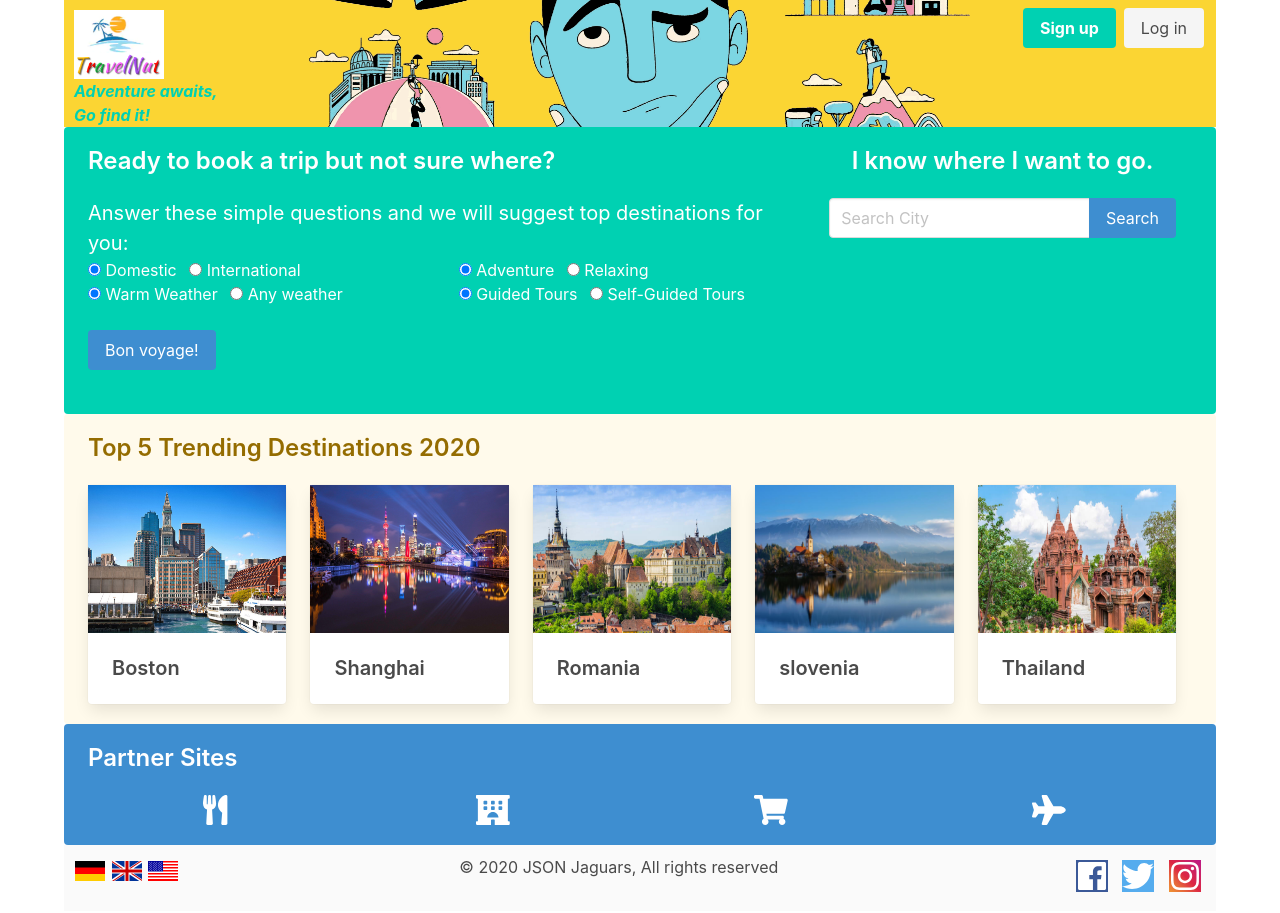
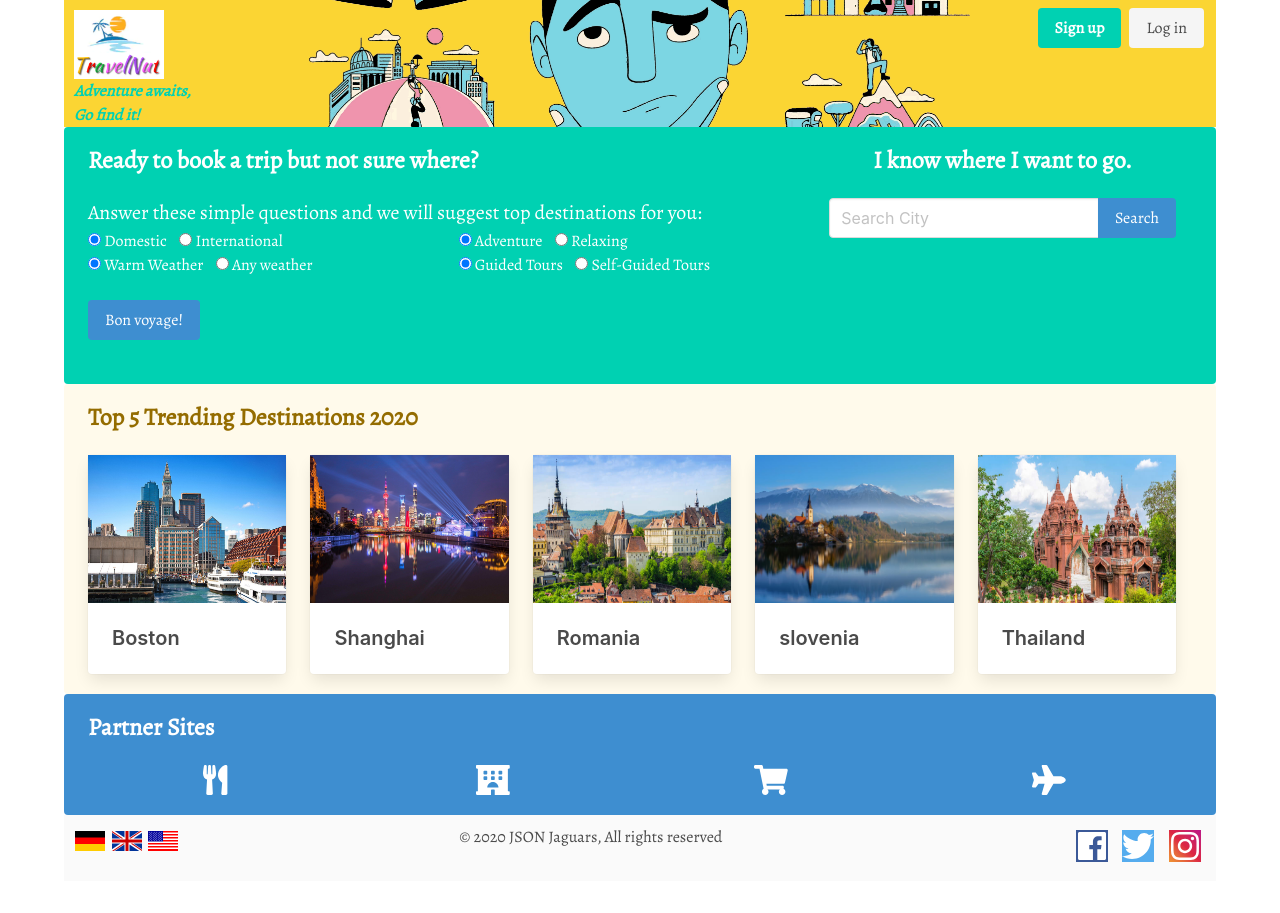
Before and after one commit to smeruva1/TravelNut, a plain HTML site: page index.html in a window 1280 px wide. After the commit the page ends 883 px from the top, so only its background shows below. Drawn offline with nearby package versions, Linux system fonts and the light colour scheme.

Commit message:
Added Google font Alegreya

```diff
--- a/index.html
+++ b/index.html
@@ -17,10 +17,15 @@
         <script src="https://unpkg.com/leaflet@1.6.0/dist/leaflet.js"
             integrity="sha512-gZwIG9x3wUXg2hdXF6+rVkLF/0Vi9U8D2Ntg4Ga5I5BZpVkVxlJWbSQtXPSiUTtC0TjtGOmxa1AJPuV0CPthew=="
             crossorigin=""></script>
+        <link href="https://fonts.googleapis.com/css?family=Alegreya&display=swap" rel="stylesheet">
 
     </head>
 
     <style>
+        .css-selector {
+            font-family: 'Alegreya', serif;
+        }
+
         .weatherbox {
             font-size: 30px;
         }
@@ -146,10 +151,10 @@
                                 <img src="images/TravelNutLogo2.png" class="logo" id="travellogo"
                                     style="max-width:100px;">
                             </figure>
-                            <h2 class="is-italic has-text-weight-bold has-text-primary travelSlogan">
+                            <h2 class="is-italic has-text-weight-bold has-text-primary travelSlogan" style="font-family: 'Alegreya', serif;">
                                 Adventure awaits,
                             </h2>
-                            <h2 class="is-italic has-text-weight-bold has-text-primary travelSlogan">
+                            <h2 class="is-italic has-text-weight-bold has-text-primary travelSlogan" style="font-family: 'Alegreya', serif;">
                                 Go find it!
                             </h2>
                         </div>
@@ -161,9 +166,9 @@
                                     <div class="navbar-item">
                                         <div class="buttons">
                                             <a class="button is-primary">
-                                                <strong>Sign up</strong>
+                                                <strong style="font-family: 'Alegreya', serif;">Sign up</strong>
                                             </a>
-                                            <a class="button is-light">
+                                            <a class="button is-light" style="font-family: 'Alegreya', serif;">
                                                 Log in
                                             </a>
                                         </div>
@@ -182,37 +187,37 @@
                     <div class="columns">
                         <div class="column is-8">
 
-                            <h1 class="title is-size-4">Ready to book a trip but not sure where?</h1>
-                            <p class="is-size-5">
+                            <h1 class="title is-size-4" style="font-family: 'Alegreya', serif;">Ready to book a trip but not sure where?</h1>
+                            <p class="is-size-5" style="font-family: 'Alegreya', serif;">
                                 Answer these simple questions and we will suggest top destinations for you:
 
                                 <div class="columns">
                                     <div class="column">
                                         <div class="control">
-                                            <label class="radio">
+                                            <label class="radio" style="font-family: 'Alegreya', serif;">
                                                 <input type="radio" name="domesticInternational" value="Domestic"
                                                     checked>
                                                 Domestic
                                             </label>
-                                            <label class="radio">
+                                            <label class="radio" style="font-family: 'Alegreya', serif;">
                                                 <input type="radio" name="domesticInternational" value="International">
                                                 International
                                             </label>
                                         </div>
 
                                         <div class="control">
-                                            <label class="radio">
+                                            <label class="radio" style="font-family: 'Alegreya', serif;">
                                                 <input type="radio" name="weather" value="WarmWeather" checked>
                                                 Warm Weather
                                             </label>
-                                            <label class="radio">
+                                            <label class="radio" style="font-family: 'Alegreya', serif;">
                                                 <input type="radio" name="weather" value="AnyWeather">
                                                 Any weather
                                             </label>
                                         </div>
                                         <br>
                                         <div class="buttons">
-                                            <button class="button is-info" id="search-city-radio">Bon voyage!</button>
+                                            <button class="button is-info" style="font-family: 'Alegreya', serif;" id="search-city-radio">Bon voyage!</button>
                                         </div>
                                     </div>
 
@@ -220,22 +225,22 @@
 
                                     <div class="column">
                                         <div class="control">
-                                            <label class="radio">
+                                            <label class="radio" style="font-family: 'Alegreya', serif;">
                                                 <input type="radio" name="AdventureRelaxing" checked>
                                                 Adventure
                                             </label>
-                                            <label class="radio">
+                                            <label class="radio"style="font-family: 'Alegreya', serif;">
                                                 <input type="radio" name="AdventureRelaxing">
                                                 Relaxing
                                             </label>
                                         </div>
 
                                         <div class="control">
-                                            <label class="radio">
+                                            <label class="radio" style="font-family: 'Alegreya', serif;">
                                                 <input type="radio" name="guidedtoursSelf" checked>
                                                 Guided Tours
                                             </label>
-                                            <label class="radio">
+                                            <label class="radio" style="font-family: 'Alegreya', serif;">
                                                 <input type="radio" name="guidedtoursSelf">
                                                 Self-Guided Tours
                                             </label>
@@ -246,14 +251,14 @@
                         </div>
 
                         <div class="column" style="text-align:center;">
-                            <h1 class="title is-size-4">I know where I want to go.</h1>
+                            <h1 class="title is-size-4" style="font-family: 'Alegreya', serif;">I know where I want to go.</h1>
 
                             <div class="field  has-addons has-addons-centered">
                                 <div class="control" style="text-align:center;">
                                     <input class="input" id="search-input" type="text" placeholder="Search City">
                                 </div>
                                 <div class="control">
-                                    <a class="button is-info" id="add-city">
+                                    <a class="button is-info" id="add-city" style="font-family: 'Alegreya', serif;">
                                         Search
                                     </a>
                                 </div>
@@ -266,7 +271,7 @@
             <!--Trending section-->
             <section class="section reduce-padding-margin-to-0" id="Trending">
                 <div class="container notification is-warning is-light">
-                    <h1 class="title is-size-4">Top 5 Trending Destinations 2020</h1>
+                    <h1 class="title is-size-4" style="font-family: 'Alegreya', serif;">Top 5 Trending Destinations 2020</h1>
                     <div class="columns" id="trendingDiv">
                     </div>
                 </div>
@@ -275,7 +280,7 @@
             <!--Suggestion section-->
             <section class="section reduce-padding-margin-to-0" id="Suggestions">
                 <div class="container notification is-info is-light">
-                    <h1 class="title is-size-4">Destination Suggestions</h1>
+                    <h1 class="title is-size-4" style="font-family: 'Alegreya', serif;">Destination Suggestions</h1>
                     <div class="columns" id="suggestionsDiv">
                     </div>
             </section>
@@ -319,7 +324,7 @@
                         <!--Attractions Box-->
                         <div class="column">
                             <div class="box attractions">
-                                <p class="title is-5">Top Attractions</p>
+                                <p class="title is-5" style="font-family: 'Alegreya', serif;">Top Attractions</p>
                                 <div id="topAttractions">
 
                                 </div>
@@ -330,7 +335,7 @@
                         <!--Events Box-->
                         <div class="column">
                             <div class="box events">
-                                <p class="title is-5">Top events</p>
+                                <p class="title is-5" style="font-family: 'Alegreya', serif;">Top events</p>
                                 <div id="topEvents">
 
                                 </div>
@@ -346,7 +351,7 @@
             <section class="section reduce-padding-margin-to-0">
 
                 <div class="container notification is-info">
-                    <h1 class="title is-size-4">Partner Sites</h1>
+                    <h1 class="title is-size-4" style="font-family: 'Alegreya', serif;">Partner Sites</h1>
 
                     <!-- <div class="container"> -->
                     <div class="columns">
@@ -394,7 +399,7 @@
                             <!-- </div> -->
                         </div>
                         <div class="column">
-                            <p>&#169; 2020 JSON Jaguars, All rights reserved</p>
+                            <p style="font-family: 'Alegreya', serif;">&#169; 2020 JSON Jaguars, All rights reserved</p>
                         </div>
                         <div class="column" style="text-align:right;">
                             <!-- Add font awesome icons -->
@@ -479,6 +484,7 @@
                         // p_date.attr("class", "reduce-padding-margin-to-5");
                         // console.log(p_date);
                         // console.log(moment(p_date).format("MMM Do YY"));
+                        p_date.attr("style", "font-family: 'Alegreya', serif;");
                         event_span.append(moment(p_date).format("MMM Do YY"));
 
                         // Displaying the event
@@ -486,6 +492,7 @@
                         p_event.attr('href', response._embedded.events[i].url);
                         p_event.attr("class", "reduce-padding-margin-to-5");
                         p_event.attr("style", "color: #0000EE;");
+                        p_event.attr("style", "font-family: 'Alegreya', serif;");
                         event_span.append(p_event);
 
                         // Displaying a blank line
@@ -665,6 +672,7 @@
                     // p_attc.attr("class", "reduce-padding-margin-to-0");
                     //p_attc attr("style", "color: #0000EE;");
                     p_attc.attr("id", "#attc_p");
+                    p_attc.attr("style", "font-family: 'Alegreya', serif;");
                     event_Attc.append(p_attc);
 
                     // Displaying a blank line
@@ -769,9 +777,17 @@
                                 })
                                 // console.log(mappedResponse)
                                 $("#city").text("City: " + keyResponse[0].LocalizedName)
+                                $("#city").attr("style", "font-family: 'Alegreya', serif;");
+
                                 $("#date").text("Date: " + moment(forecastResponse.DailyForecasts[0].Date).format("MM/DD/YYYY"))
+                                $("#date").attr("style", "font-family: 'Alegreya', serif;");
+
                                 $("#temperature").text("Min Temp: " + forecastResponse.DailyForecasts[0].Temperature.Minimum.Value)
+                                $("#temperature").attr("style", "font-family: 'Alegreya', serif;");
+
                                 $("#temp").text("Max Temp: " + forecastResponse.DailyForecasts[0].Temperature.Maximum.Value)
+                                $("#temp").attr("style", "font-family: 'Alegreya', serif;");
+
                                 $(".iconWeather").empty()
                                 var iconW = $("<img>").attr("src", "https://api.accuweather.com/developers/Media/Default/WeatherIcons/" + mappedResponse[0].Day.Icon + "-s.png");
                                 // console.log(icon);
```
Lines whose indentation alone changed are shown as unchanged.
